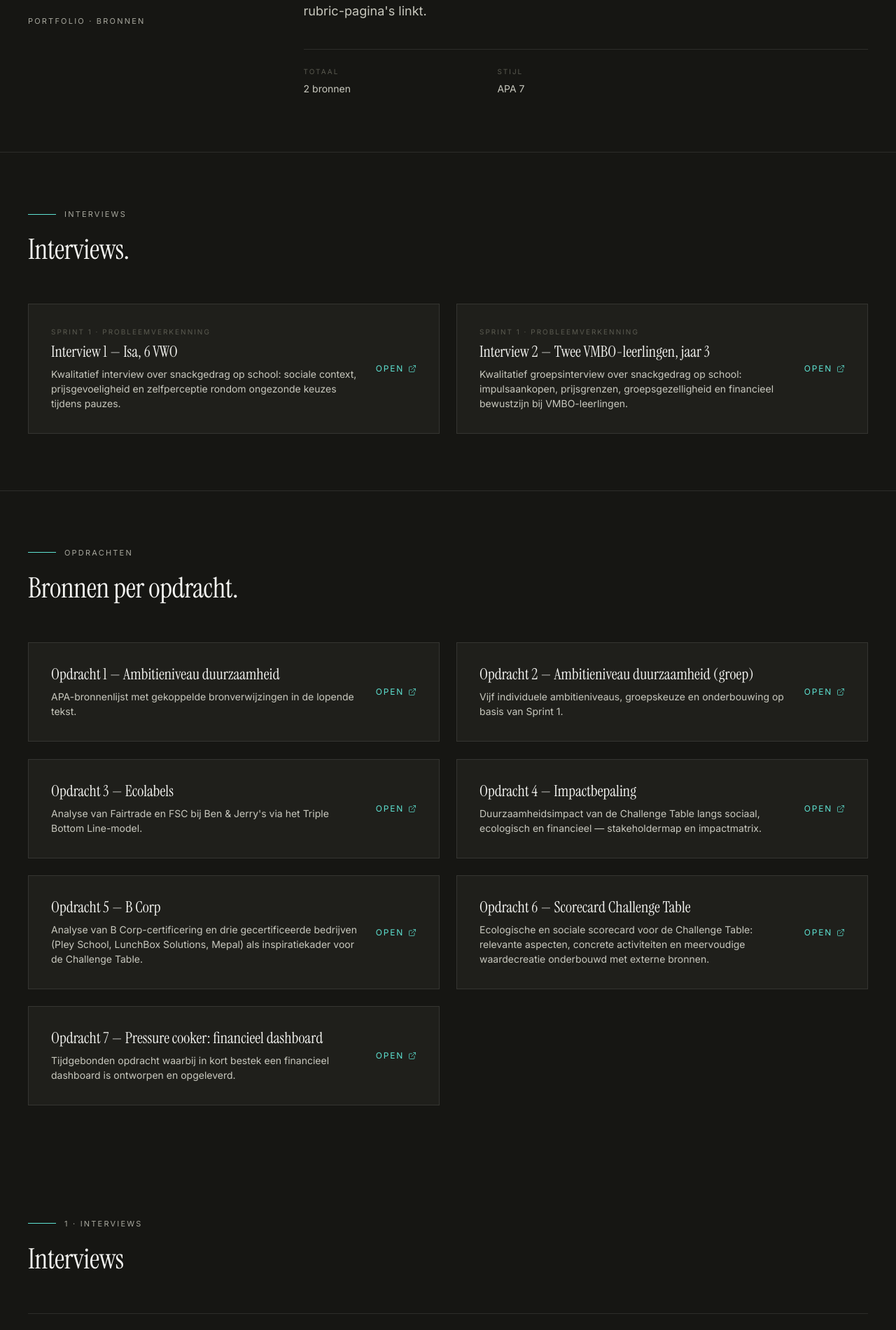
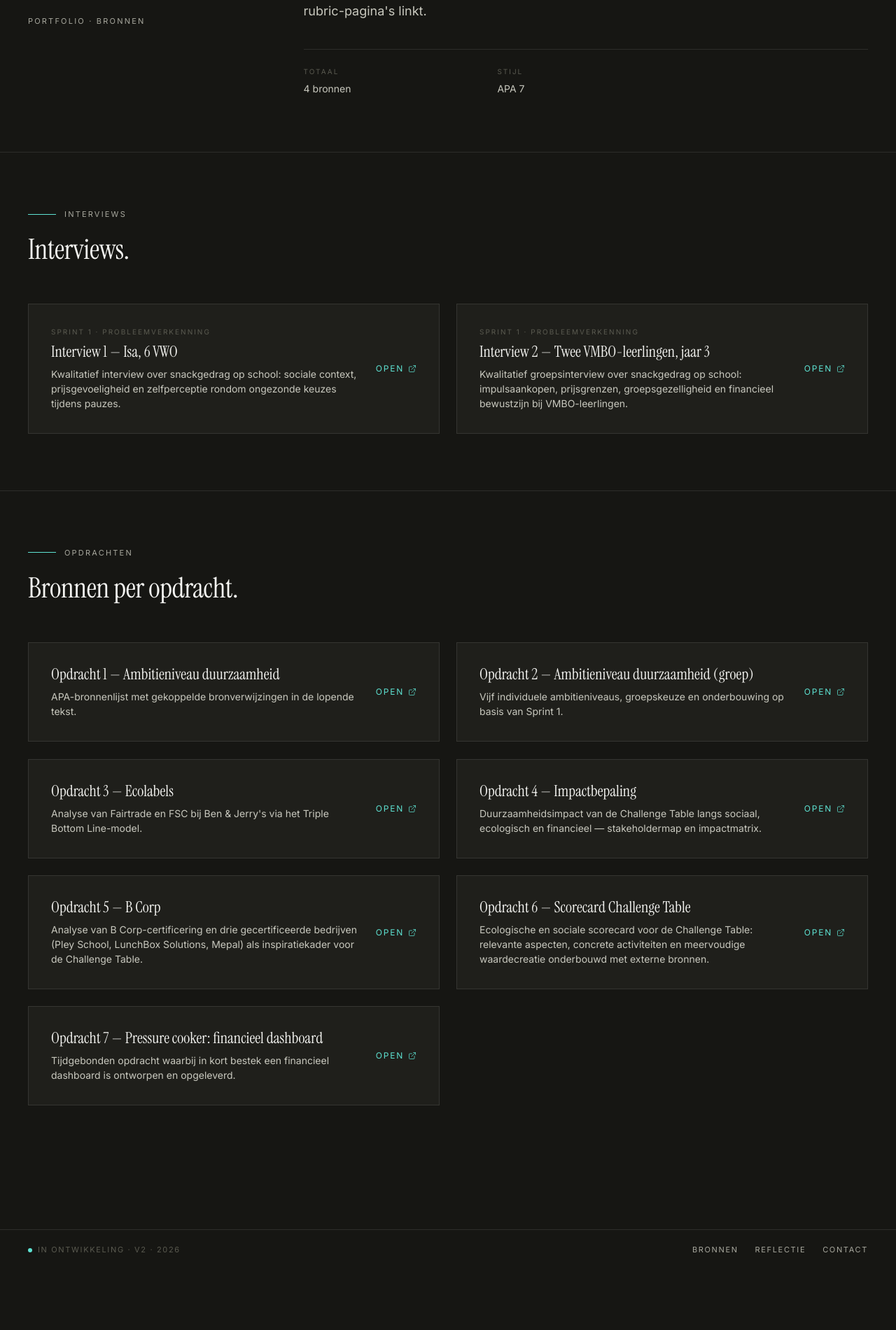
Before and after one commit to Littletimi9/challenge-cube-website, a Next.js app: page /bronnen in a window 1280 px wide. Shown: the part 259-2160 px from the top of the page at 70% size. After the commit the page ends 2073 px from the top, so only its background shows below. Built offline with nearby package versions, Linux system fonts and the light colour scheme.

Commit message:
fix: corrigeer bronnen-overzicht voor interviews

```diff
--- a/app/bronnen/page.tsx
+++ b/app/bronnen/page.tsx
@@ -8,7 +8,7 @@ export const metadata = {
   title: 'Bronnen — Challenge Cube',
 }
 
-const order: SourceType[] = ['interview', 'observatie', 'boek', 'website']
+const order: SourceType[] = ['observatie', 'boek', 'website']
 
 type OpdrachtCard = {
   href: string
@@ -89,7 +89,7 @@ export default function BronnenPage() {
         title="Alle bronnen, in één overzicht."
         lead="Gegroepeerd per type. Elke bron heeft een eigen anker dat vanuit de rubric-pagina's linkt."
         meta={[
-          { key: 'Totaal', value: `${sources.length} bronnen` },
+          { key: 'Totaal', value: `${sources.length + interviews.length} bronnen` },
           { key: 'Stijl', value: 'APA 7' },
         ]}
       />
```
